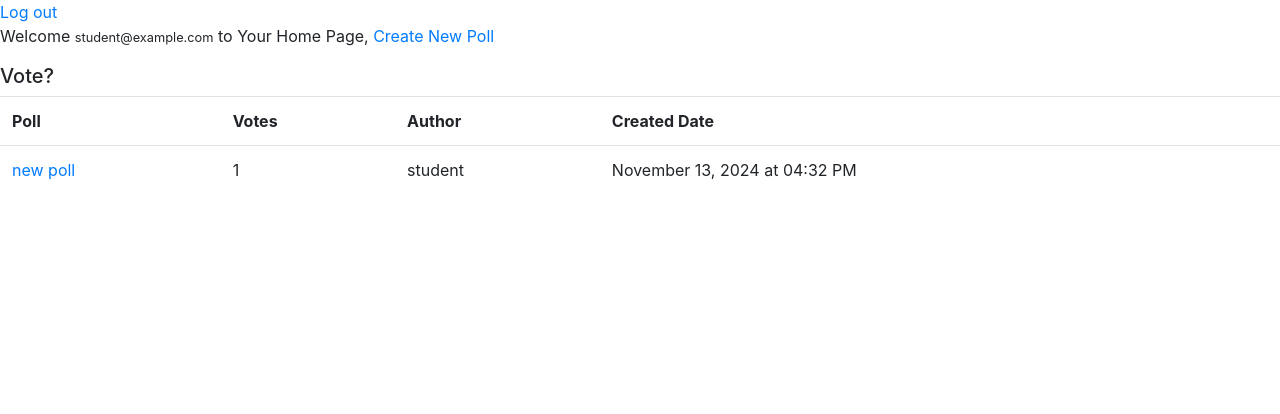
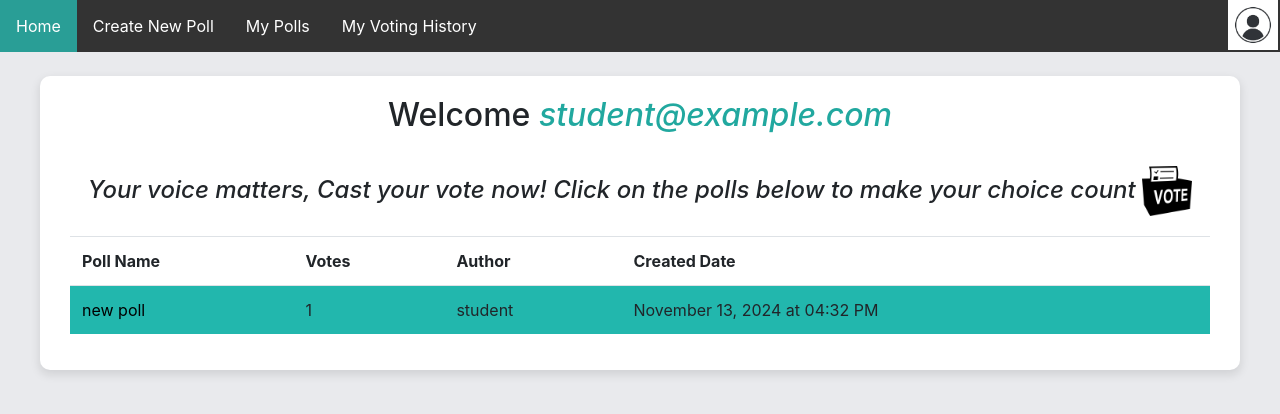
Before and after one commit to VansilChauhan/cs699-project-audience-poll, a Flask app: page /home in a window 1280 px wide. Shown: the top 414 px of the page. Run offline with Flask 3, Linux system fonts and the light colour scheme; a user stored in the database is signed in; data comes from the database, SQL or seed files in the repository.

Commit message:
Added UI for Home, Poll-Results

```diff
--- /dev/null
+++ b/poll_app/app/static/home.css
@@ -0,0 +1,127 @@
+body {
+  background: rgb(233, 234, 237);
+}
+
+ul {
+    list-style-type: none;
+    margin: 0;
+    padding: 0;
+    overflow: hidden;
+    background-color: #333;
+  }
+
+  li {
+    float: left;
+  }
+
+  li a {
+    display: block;
+    color: white;
+    text-align: center;
+    padding: 14px 16px;
+    text-decoration: none!important;
+  }
+
+  li a:hover:not(.active) {
+    background-color: rgb(132, 131, 131);
+    color: white;
+  }
+
+  .active {
+    background-color: #299E96;
+
+  }
+
+  .active:hover{
+    color: white;
+  }
+
+  h2, h5, th, td {
+    cursor: default;
+  }
+
+  .welcome {
+    text-align: center;
+  }
+
+  table {
+    border-collapse: collapse;
+    margin: 20px;
+    margin-left: 30px;
+    min-width:fit-content;
+    max-width: 95%;
+  }
+
+  th, td {
+    text-align: left;
+    padding: 8px;
+  }
+
+  tr:nth-child(even) {background-color: #22b7ad;}
+
+  td a {
+    color: black;
+  }
+
+  td a:hover {
+    color: black;
+  }
+
+  .wrapper {
+    background: #fff;
+    border-radius: 10px;
+    box-shadow: 0px 4px 10px 1px rgba(0, 0, 0, 0.1);
+    display: block;
+    align-items: center;
+    justify-content: center;
+    padding-top: 20px;
+    margin-left: 40px;
+    margin-right: 40px;
+    padding-bottom: 20px;
+  }
+
+  .caption {
+    text-align: center;
+  }
+
+  .username {
+    color:#21a89f;
+  }
+
+  .user {
+    padding-right: 2px;
+  }
+
+  .sidebar {
+    height: 100%;
+    width: 0;
+    position: fixed;
+    top: 0;
+    right: 0;
+    background-color: #333;
+    overflow-x: hidden;
+    transition: 0.2s;
+    padding-top: 60px;
+    z-index: 1000;
+}
+
+.sidebar a {
+    padding: 10px 15px;
+    text-decoration: none;
+    font-size: 18px;
+    color: white;
+    display: block;
+}
+
+.sidebar a:hover {
+    background-color: #575757;
+}
+
+.close-btn {
+    position: absolute;
+    top: 10px;
+    right: 20px;
+    font-size: 36px;
+    color: white;
+    cursor: pointer;
+}
--- a/poll_app/app/templates/base.html
+++ b/poll_app/app/templates/base.html
@@ -2,7 +2,7 @@
 <html>
 
 <head>
-    <title>Audience Poll</title>
+    <title>Welcome to Audience-Poll</title>
     <link rel="stylesheet" href="https://cdn.jsdelivr.net/npm/bootstrap@4.1.3/dist/css/bootstrap.min.css" integrity="sha384-MCw98/SFnGE8fJT3GXwEOngsV7Zt27NXFoaoApmYm81iuXoPkFOJwJ8ERdknLPMO" crossorigin="anonymous">
 </head>
 
--- a/poll_app/app/templates/home.html
+++ b/poll_app/app/templates/home.html
@@ -1,17 +1,39 @@
 {% extends "base.html" %}
 {% block body %}
+<link rel="stylesheet" href="{{ url_for('static', filename='home.css') }}" type="text/css"/>
 <nav>
-    <a href="{{url_for('logout')}}">Log out</a>
+    <ul>
+        <li><a class="active" href="{{ url_for('home') }}">Home</a></li>
+        <li><a href="{{ url_for('create_poll') }}">Create New Poll</a></li>
+        <li><a href="#">My Polls</a></li>
+        <li><a href="#">My Voting History</a></li>
+        <li style="float:right" class="user">
+            <img onclick="toggleSidebar()" style="float:right" src="{{ url_for('static', filename='user.jpg')}}" height="50" width="50">
+        </li>
+    </ul>
+
+    <div id="sidebar" class="sidebar">
+        <a href="javascript:void(0)" class="close-btn" onclick="toggleSidebar()">&times;</a>
+        <a href="{{ url_for('create_poll') }}">Create New Poll</a>
+        <a href="#">My Polls</a>
+        <a href="#">My Voting History</a>
+        <a href="{{url_for('logout')}}">Log Out</a>
+    </div>
+    <script>
+        function toggleSidebar() {
+            const sidebar = document.getElementById("sidebar");
+            sidebar.style.width = sidebar.style.width === "250px" ? "0" : "250px";
+        }
+    </script>
 </nav>
-<div>
-    <p>Welcome <small>{{user.email}}</small> to Your Home Page,
-
-        <a href="{{ url_for('create_poll') }}">Create New Poll</a>
-    </p>
-    <h5> Vote? </h5>
+<br>
+<div class="wrapper">
+    <h2 class="welcome">Welcome <i class="username">{{user.email}}</i></h2><br>
+    <h4 class="caption" style="cursor: default;"><i>Your voice matters, Cast your vote now! Click on the polls below to make your choice count</i>
+    <img src="{{ url_for('static', filename='vote.png')}}" height="50" width="50"></h4>
     <table class="table">
         <tr>
-            <th scope="col"> Poll </th>
+            <th scope="col"> Poll Name </th>
             <th scope="col"> Votes </th>
             <th scope="col"> Author </th>
             <th scope="col"> Created Date </th>
```
Also changed, not shown: poll_app/app/static/poll.css (+18 -2 lines), poll_app/app/templates/poll.html (+4 -4 lines), poll_app/app/templates/poll_results.html (+20 -8 lines), poll_app/app/static/user.jpg (added), poll_app/app/static/vote.png (added).
